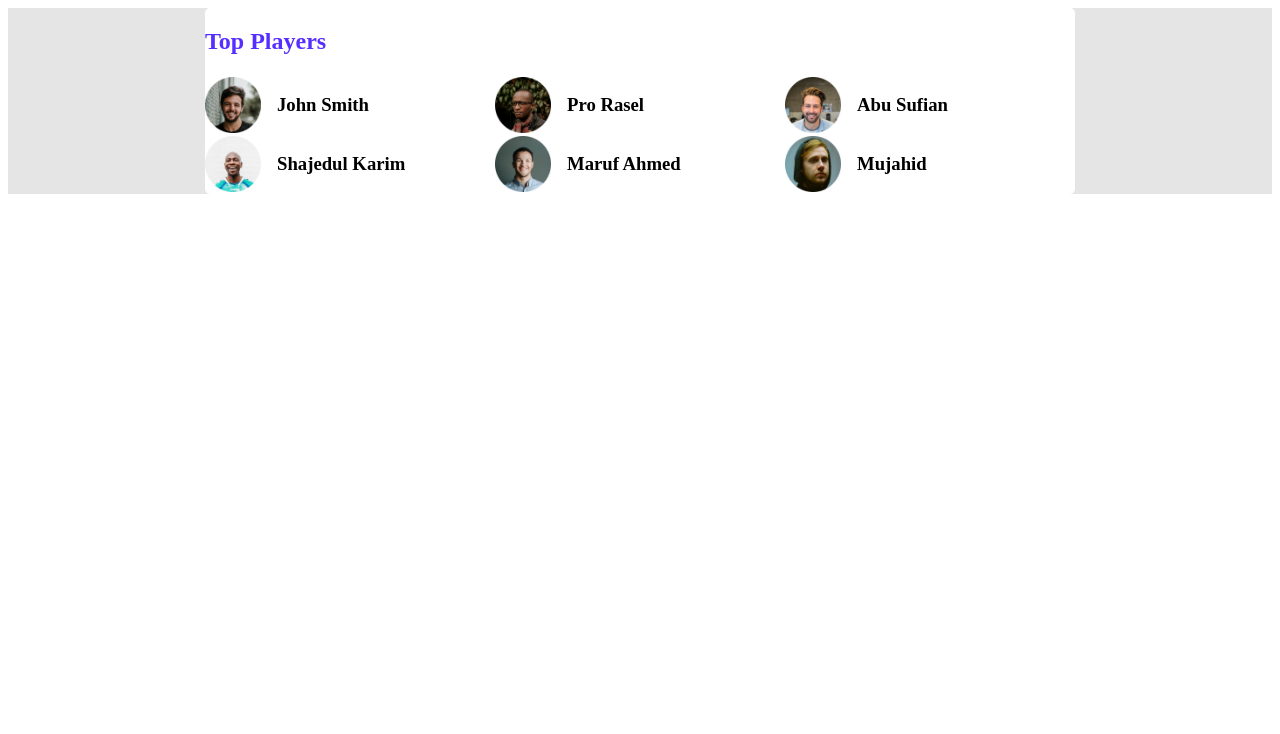
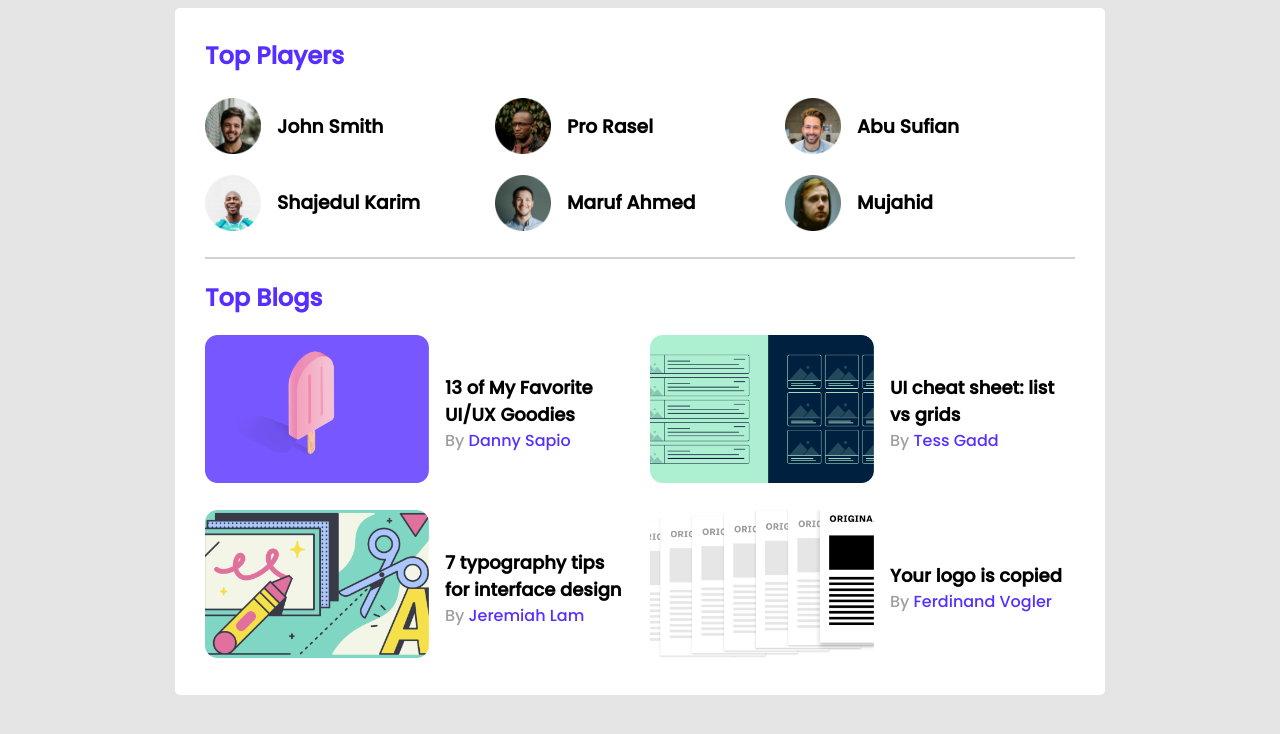
Before and after one commit to AH-Likhon/leader-board-website, a plain HTML site: page index.html in a window 1280 px wide. Drawn offline with Linux system fonts and the light colour scheme.

Commit message:
first section finished

```diff
--- a/index.html
+++ b/index.html
@@ -44,6 +44,49 @@
                     </div>
                 </div>
             </div>
+            <hr>
+
+            <div class="top-blogs">
+                <h2 class="section-title">Top Blogs</h2>
+                <div class="blogs">
+                    <article class="blog">
+                        <div class="thumbnail">
+                            <img src="images/blogs/blog-1.png" alt="">
+                        </div>
+                        <div class="blog-info">
+                            <h3 class="blog-title">13 of My Favorite UI/UX Goodies</h3>
+                            <p class="blog-author">By <a href="#">Danny Sapio</a></p>
+                        </div>
+                    </article>
+                    <article class="blog">
+                        <div class="thumbnail">
+                            <img src="images/blogs/blog-2.png" alt="">
+                        </div>
+                        <div class="blog-info">
+                            <h3 class="blog-title">UI cheat sheet: list vs grids</h3>
+                            <p class="blog-author">By <a href="#">Tess Gadd</a></p>
+                        </div>
+                    </article>
+                    <article class="blog">
+                        <div class="thumbnail">
+                            <img src="images/blogs/blog-3.png" alt="">
+                        </div>
+                        <div class="blog-info">
+                            <h3 class="blog-title">7 typography tips for interface design</h3>
+                            <p class="blog-author">By <a href="#">Jeremiah Lam</a></p>
+                        </div>
+                    </article>
+                    <article class="blog">
+                        <div class="thumbnail">
+                            <img src="images/blogs/blog-4.png" alt="">
+                        </div>
+                        <div class="blog-info">
+                            <h3 class="blog-title">Your logo is copied</h3>
+                            <p class="blog-author">By <a href="#">Ferdinand Vogler</a></p>
+                        </div>
+                    </article>
+                </div>
+            </div>
         </section>
         <!-- top players and blogs end -->
     </main>
--- a/style.css
+++ b/style.css
@@ -1,6 +1,11 @@
+/* fonts  */
+@import url('https://fonts.googleapis.com/css2?family=Poppins:wght@500&display=swap');
 /* Common styles */
+body{
+    font-family: 'Poppins', sans-serif;
+    background-color: #E5E5E5;
+}
 main{
-    background-color: #E5E5E5;
     display: flex;
     justify-content: center;
 }
@@ -8,10 +13,17 @@ main{
     width: 870px;
     border-radius: 5px;
     background-color: #fff;
+    padding: 30px;
 }
 .section-title{
     color: #562EFF;
     font-size: 24px;
+    margin-top: 0px;
+}
+hr{
+    border: 1px solid #D1D1D1;
+    margin-top: 21px;
+    margin-bottom: 21px;
 }
 
 
@@ -19,6 +31,7 @@ main{
 .players{
     display: grid;
     grid-template-columns: repeat(3, 1fr);
+    grid-row-gap: 10px;
 }
 .player{
     display: flex;
@@ -31,3 +44,38 @@ main{
 .player-name{
     margin-left: 16px;
 }
+
+/* blog styles */
+.blogs{
+    display: grid;
+    grid-template-columns: repeat(2, 1fr);
+    grid-row-gap: 20px;
+    grid-column-gap: 20px;
+}
+.blog{
+    display: flex;
+    align-items: center;
+}
+.blog .thumbnail img{
+    width: 224px;
+}
+
+.blog-info{
+    margin-left: 16px;
+}
+
+.blog-title{
+    margin-bottom: 0;
+    font-size: 18px;
+}
+
+.blog-author{
+    margin-top: 0;
+    font-size: 16px;
+    color: #9F9F9F;
+}
+
+.blog-author a{
+    text-decoration: none;
+    color: #562EFF;
+}
```
